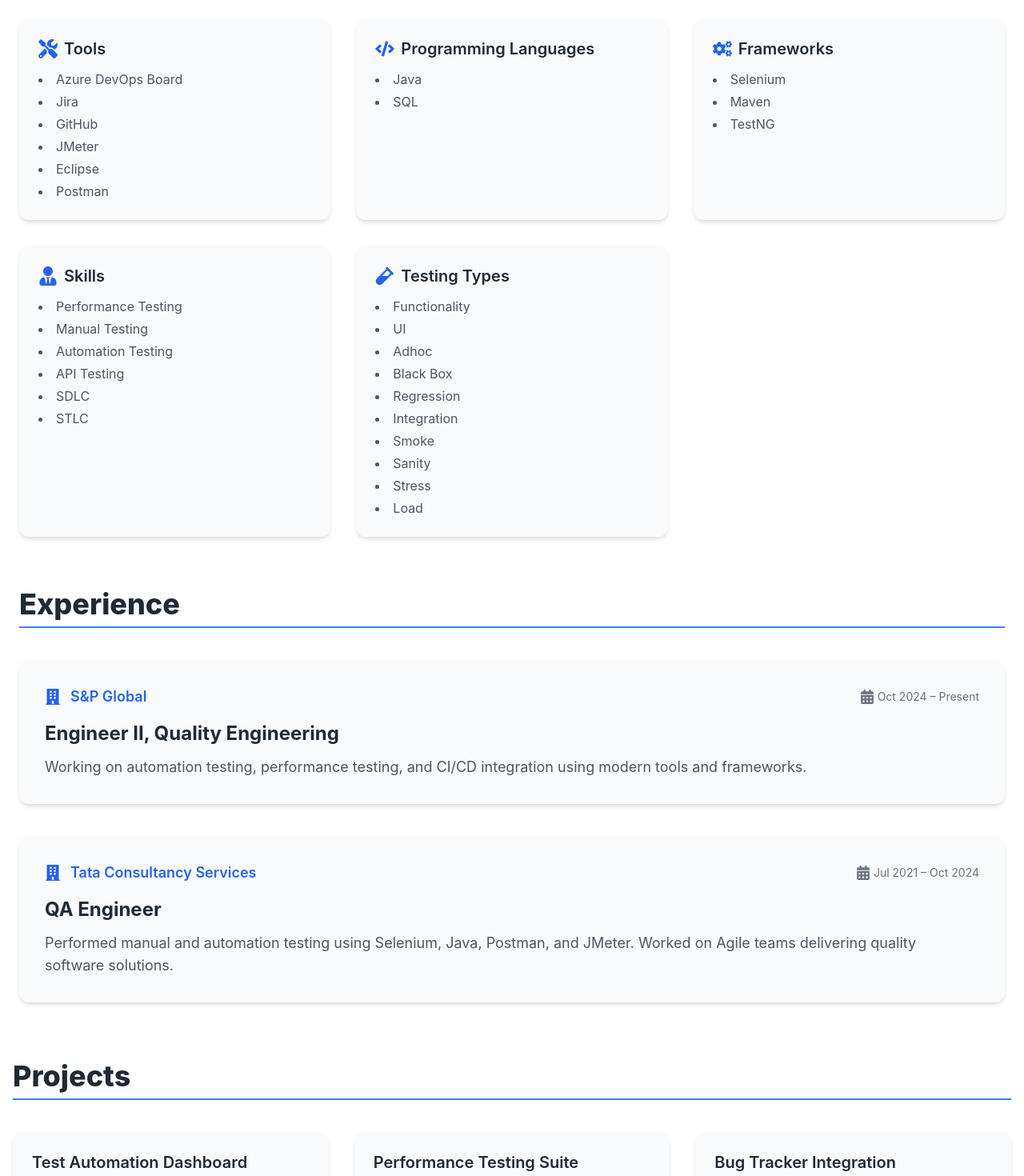
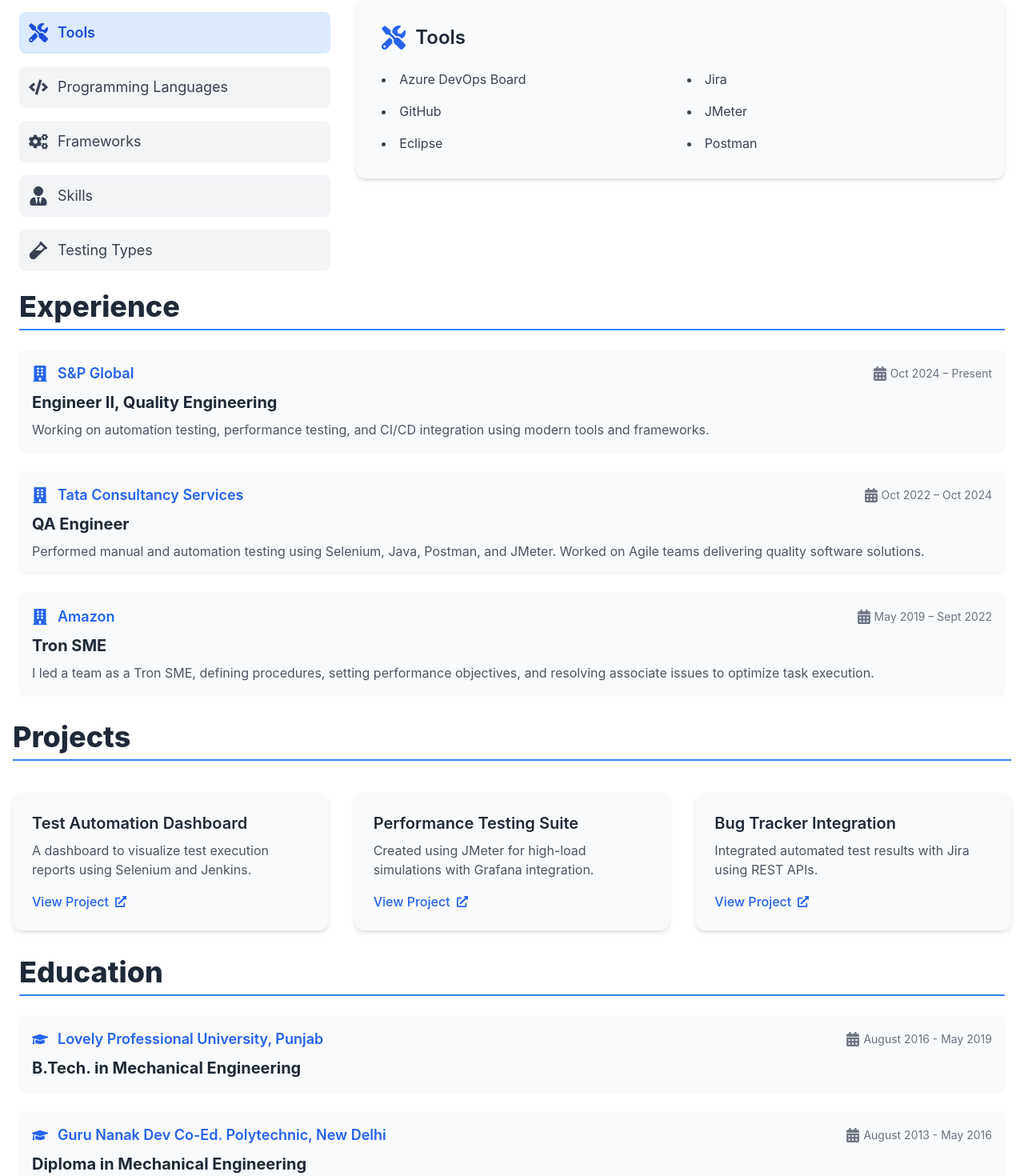
Before and after one commit to im-gulshan/Gulshan-Portfolio, a React (Create React App) app: page / in a window 1280 px wide. Shown: the part 480-1950 px from the top of the page at 80% size. Built offline with nearby package versions, Linux system fonts and the light colour scheme.

Commit message:
Commit 4 Added Education and Enhancement

```diff
--- a/src/App.js
+++ b/src/App.js
@@ -10,6 +10,7 @@ import Contact from './components/Contact';
 import Experience from './components/Experience';
 import ScrollToTopButton from './components/ScrollToTopButton';
 import Footer from './components/Footer';
+import Education from './components/Education';
 
 function App() {
   return (
@@ -19,6 +20,7 @@ function App() {
       <Skills />
       <Experience/>
       <Projects />
+      <Education />
       <Contact />
       <ScrollToTopButton />
       <Footer />
--- a/src/components/Contact.jsx
+++ b/src/components/Contact.jsx
@@ -3,7 +3,7 @@ import { MdEmail } from "react-icons/md";
 import { FaLinkedin } from "react-icons/fa";
 
 const Contact = () => (
-  <section id="contact" className="py-8 px-6 bg-white">
+  <section id="contact" className="py-4 px-6 bg-white">
     <motion.div
       className="max-w-xl mx-auto text-center"
       initial={{ opacity: 0, y: 30 }}
@@ -24,7 +24,7 @@ const Contact = () => (
           whileInView={{ opacity: 1, x: 0 }}
           transition={{ duration: 0.5 }}
           viewport={{ once: true }}
-          className="flex items-center justify-center gap-4 text-blue-500 text-lg"
+          className="flex items-center justify-center gap-4 text-blue-600 text-lg"
         >
           <a
             href="mailto:kgulshan230@outlook.com"
@@ -45,7 +45,7 @@ const Contact = () => (
           whileInView={{ opacity: 1, x: 0 }}
           transition={{ duration: 0.5, delay: 0.2 }}
           viewport={{ once: true }}
-          className="flex items-center justify-center gap-4 text-blue-500 text-lg"
+          className="flex items-center justify-center gap-4 text-blue-600 text-lg"
         >
           <a
             href="https://www.linkedin.com/in/gulshan98/"
--- /dev/null
+++ b/src/components/Education.jsx
@@ -0,0 +1,59 @@
+import { motion } from "framer-motion";
+import { FaGraduationCap, FaCalendarAlt } from "react-icons/fa";
+
+const educationDetails = [
+  {
+    institution: "Lovely Professional University, Punjab",
+    degree: "B.Tech. in Mechanical Engineering",
+    duration: "August 2016 - May 2019",
+  },
+  {
+    institution: "Guru Nanak Dev Co-Ed. Polytechnic, New Delhi",
+    degree: "Diploma in Mechanical Engineering",
+    duration: "August 2013 - May 2016",
+  },
+  {
+    institution: "Rajkiya Sarvodaya Bal Vidyalaya, New Delhi",
+    degree: "X (CBSE)",
+    duration: "June 2012 - March 2013",
+  },
+];
+
+const Education = () => {
+  return (
+    <section id="education" className="py-6 px-6 bg-white">
+      <div className="container mx-auto">
+        <h2 className="text-4xl font-extrabold text-gray-800 mb-6 border-b-2 pb-2 border-blue-500">
+          Education
+        </h2>
+
+        <div className="space-y-6">
+          {educationDetails.map((edu, index) => (
+            <motion.div
+              key={index}
+              initial={{ opacity: 0, y: 20 }}
+              whileInView={{ opacity: 1, y: 0 }}
+              transition={{ duration: 0.6, delay: index * 0.1 }}
+              viewport={{ once: true }}
+              className="p-4 bg-gray-50 rounded-lg shadow-sm hover:shadow-md transition-all duration-300 ease-in-out"
+            >
+              <div className="flex items-center justify-between mb-2">
+                <div className="flex items-center space-x-3 text-blue-600 font-semibold text-lg">
+                  <FaGraduationCap className="text-xl" />
+                  <span>{edu.institution}</span>
+                </div>
+                <div className="flex items-center space-x-1 text-sm text-gray-500">
+                  <FaCalendarAlt className="text-lg" />
+                  <span>{edu.duration}</span>
+                </div>
+              </div>
+              <h3 className="text-xl font-bold text-gray-800">{edu.degree}</h3>
+            </motion.div>
+          ))}
+        </div>
+      </div>
+    </section>
+  );
+};
+
+export default Education;
--- a/src/components/Experience.jsx
+++ b/src/components/Experience.jsx
@@ -11,30 +11,36 @@ const experiences = [
   {
     role: "QA Engineer",
     company: "Tata Consultancy Services",
-    duration: "Jul 2021 – Oct 2024",
+    duration: "Oct 2022 – Oct 2024",
     description: "Performed manual and automation testing using Selenium, Java, Postman, and JMeter. Worked on Agile teams delivering quality software solutions.",
+  },
+  {
+    role: "Tron SME",
+    company: "Amazon",
+    duration: "May 2019 – Sept 2022",
+    description: "I led a team as a Tron SME, defining procedures, setting performance objectives, and resolving associate issues to optimize task execution.",
   },
 ];
 
 const Experience = () => {
   return (
-    <section id="experience" className="py-10 px-6 bg-white">
+    <section id="experience" className="py-6 px-6 bg-white">
       <div className="container mx-auto">
-        <h2 className="text-4xl font-extrabold text-gray-800 mb-10 border-b-2 pb-2 border-blue-500">
+        <h2 className="text-4xl font-extrabold text-gray-800 mb-6 border-b-2 pb-2 border-blue-500">
           Experience
         </h2>
 
-        <div className="space-y-10">
+        <div className="space-y-6">
           {experiences.map((exp, index) => (
             <motion.div
               key={index}
-              initial={{ opacity: 0, y: 30 }}
+              initial={{ opacity: 0, y: 20 }}
               whileInView={{ opacity: 1, y: 0 }}
               transition={{ duration: 0.6, delay: index * 0.1 }}
               viewport={{ once: true }}
-              className="p-8 bg-gray-50 rounded-xl shadow-md hover:shadow-xl transition-all duration-300 ease-in-out"
+              className="p-4 bg-gray-50 rounded-lg shadow-sm hover:shadow-md transition-all duration-300 ease-in-out"
             >
-              <div className="flex items-center justify-between mb-4">
+              <div className="flex items-center justify-between mb-2">
                 <div className="flex items-center space-x-3 text-blue-600 font-semibold text-lg">
                   <FaBuilding className="text-xl" />
                   <span>{exp.company}</span>
@@ -44,8 +50,8 @@ const Experience = () => {
                   <span>{exp.duration}</span>
                 </div>
               </div>
-              <h3 className="text-2xl font-bold text-gray-800 mb-3">{exp.role}</h3>
-              <p className="text-gray-600 text-lg">{exp.description}</p>
+              <h3 className="text-xl font-bold text-gray-800 mb-2">{exp.role}</h3>
+              <p className="text-gray-600 text-base">{exp.description}</p>
             </motion.div>
           ))}
         </div>
--- a/src/components/Projects.jsx
+++ b/src/components/Projects.jsx
@@ -21,7 +21,7 @@ const projectList = [
 
 const Projects = () => {
   return (
-    <section id="projects" className="py-8 px-4 bg-white">
+    <section id="projects" className="py-2 px-4 bg-white">
       <div className="container mx-auto">
         <h2 className="text-4xl font-extrabold text-gray-800 mb-10 border-b-2 pb-2 border-blue-500">
           Projects
--- a/src/components/Skills.jsx
+++ b/src/components/Skills.jsx
@@ -1,4 +1,5 @@
-import { motion } from "framer-motion";
+import { useState } from "react";
+import { motion, AnimatePresence } from "framer-motion";
 import { FaTools, FaCode, FaCogs, FaVial, FaUserTie } from "react-icons/fa";
 
 const skillCategories = [
@@ -30,34 +31,93 @@ const skillCategories = [
 ];
 
 const Skills = () => {
+  const [selectedCategory, setSelectedCategory] = useState(skillCategories[0]);
+  const [hoveredCategory, setHoveredCategory] = useState(null);
+
   return (
-    <section id="skills" className="py-6 px-6 bg-white">
+    <section id="skills" className="py-0 px-6 bg-white">
       <div className="container mx-auto">
         <h2 className="text-4xl font-extrabold text-gray-800 mb-10 border-b-2 pb-2 border-blue-500">
           Skills
         </h2>
 
-        <div className="grid md:grid-cols-2 lg:grid-cols-3 gap-8">
+        <div className="grid grid-cols-1 md:grid-cols-3 gap-8">
+          {/* Left Side - Category List */}
+          <div className="flex flex-col space-y-4">
+            {/* Mobile Dropdown */}
+            <div className="md:hidden">
+              <select
+                value={selectedCategory.title}
+                onChange={(e) => {
+                  const category = skillCategories.find((c) => c.title === e.target.value);
+                  if (category) setSelectedCategory(category);
+                }}
+                className="w-full p-3 rounded-lg border border-gray-300 focus:outline-none focus:ring-2 focus:ring-blue-400"
+              >
                 {skillCategories.map((category, index) => (
+                  <option key={index} value={category.title}>
+                    {category.title}
+                  </option>
+                ))}
+              </select>
+            </div>
+
+            {/* Desktop Buttons */}
+            <div className="hidden md:flex flex-col space-y-4">
+              {skillCategories.map((category, index) => (
+                <button
+                  key={index}
+                  onClick={() => setSelectedCategory(category)}
+                  onMouseEnter={() => setHoveredCategory(category.title)}
+                  onMouseLeave={() => setHoveredCategory(null)}
+                  className={`flex items-center space-x-3 p-3 rounded-lg text-left transition group
+                    ${selectedCategory.title === category.title
+                      ? "bg-blue-100 text-blue-700 font-semibold"
+                      : "bg-gray-100 text-gray-700 hover:bg-blue-50"}`}
+                >
+                  {/* Motion Icon */}
+                  <motion.span
+                    className="text-2xl"
+                    animate={{
+                      rotate: hoveredCategory === category.title ? 15 : 0,
+                      transition: { type: "spring", stiffness: 300 },
+                    }}
+                  >
+                    {category.icon}
+                  </motion.span>
+
+                  <span className="text-lg">{category.title}</span>
+                </button>
+              ))}
+            </div>
+          </div>
+
+          {/* Right Side - Selected Category Details */}
+          <div className="col-span-2">
+            <AnimatePresence mode="wait">
               <motion.div
-              key={index}
-              initial={{ opacity: 0, y: 30 }}
-              whileInView={{ opacity: 1, y: 0 }}
-              transition={{ duration: 0.4, delay: index * 0.1 }}
-              viewport={{ once: true }}
-              className="bg-gray-50 p-6 rounded-xl shadow-md hover:shadow-xl transition-transform duration-300 hover:scale-105"
+                key={selectedCategory.title}
+                initial={{ opacity: 0 }}
+                animate={{ opacity: 1 }}
+                exit={{ opacity: 0 }}
+                transition={{ duration: 0.4 }}
+                className="bg-gray-50 p-8 rounded-xl shadow-md"
               >
-              <div className="flex items-center mb-3">
-                <span className="text-blue-600 text-2xl mr-2">{category.icon}</span>
-                <h3 className="text-xl font-semibold text-gray-800">{category.title}</h3>
+                <div className="flex items-center mb-6">
+                  <span className="text-blue-600 text-3xl mr-3">{selectedCategory.icon}</span>
+                  <h3 className="text-2xl font-semibold text-gray-800">{selectedCategory.title}</h3>
                 </div>
-              <ul className="list-disc list-inside text-gray-600 space-y-1">
-                {category.items.map((item, idx) => (
-                  <li key={idx} className="hover:text-gray-800 transition">{item}</li>
+
+                {/* Modify the list to display in 2 columns with bullet points */}
+                <ul className="list-disc list-inside grid grid-cols-2 gap-4 text-gray-700">
+                  {selectedCategory.items.map((item, idx) => (
+                    <li key={idx} className="hover:text-gray-900 transition">{item}</li>
                   ))}
                 </ul>
               </motion.div>
-          ))}
+            </AnimatePresence>
+          </div>
+
         </div>
       </div>
     </section>
```
Lines whose indentation alone changed are shown as unchanged.
